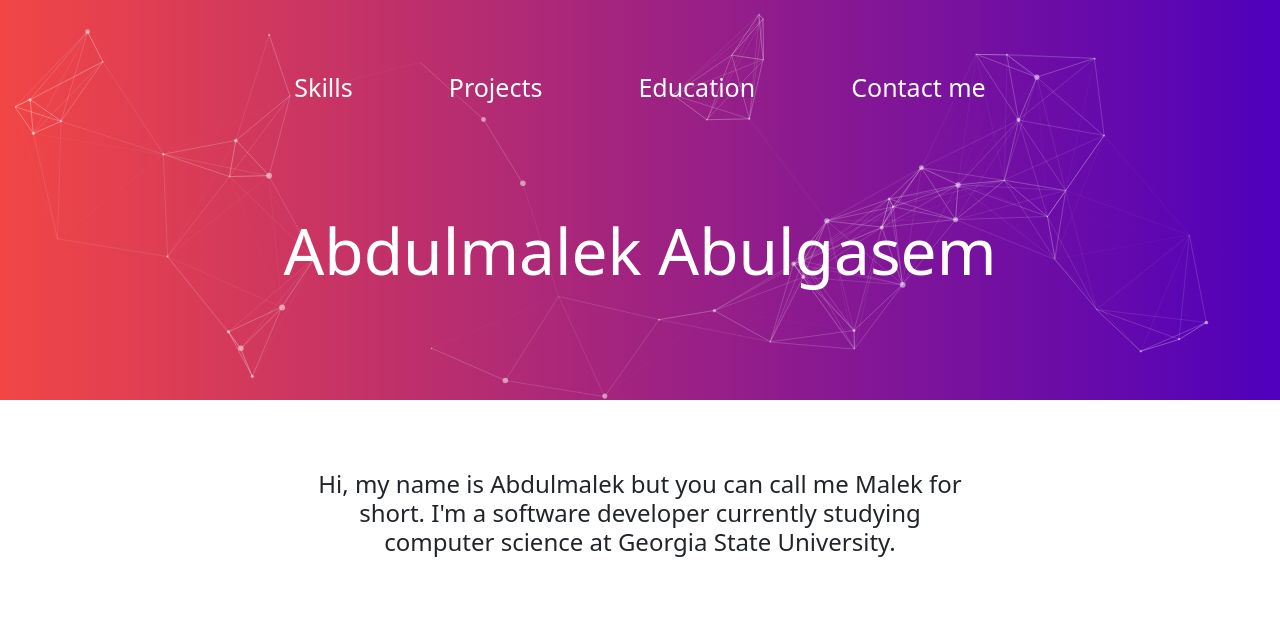
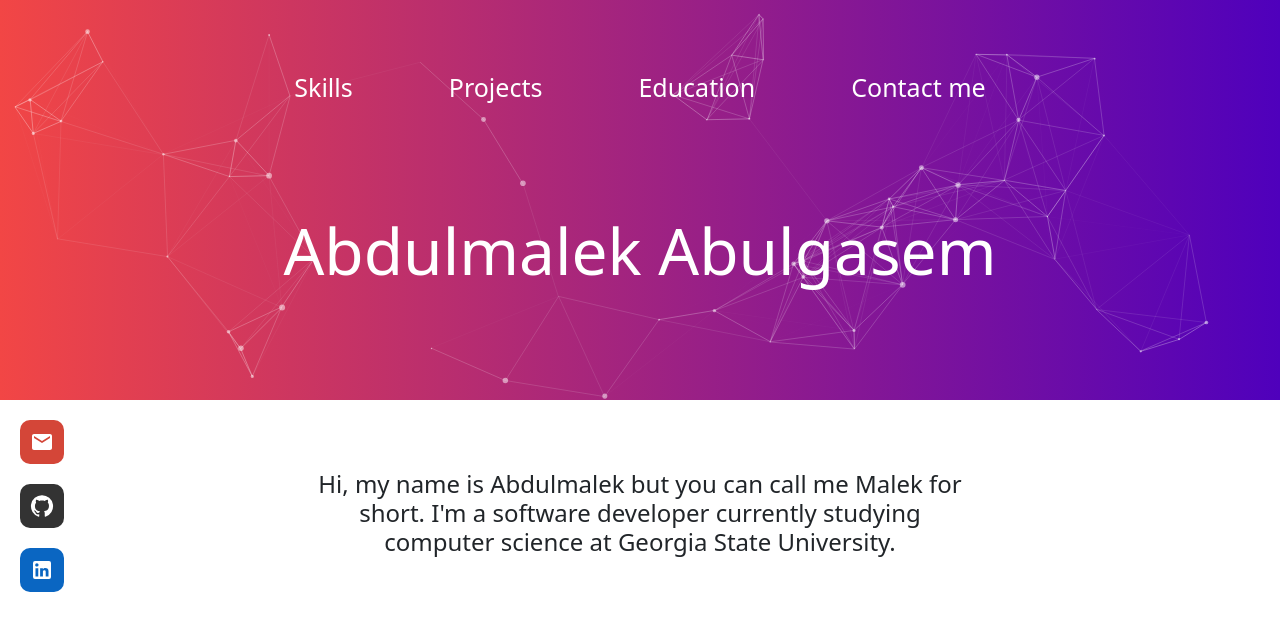
Before and after one commit to MalekRockie/port_project, a React (Create React App) app: page / in a window 1280 px wide. Shown: the top 630 px of the page. Built offline with nearby package versions, Linux system fonts and the light colour scheme.

Commit message:
added contact UIs for Email, LinkedIn and, GitHub that would render on left side of screen

```diff
--- a/package.json
+++ b/package.json
@@ -5,6 +5,7 @@
   "dependencies": {
     "@emotion/react": "^11.11.1",
     "@emotion/styled": "^11.11.0",
+    "@mui/icons-material": "^5.14.0",
     "@mui/material": "^5.14.0",
     "@testing-library/jest-dom": "^5.16.5",
     "@testing-library/react": "^13.4.0",
--- a/src/components/homepage.jsx
+++ b/src/components/homepage.jsx
@@ -1,6 +1,6 @@
 import React, { useEffect } from 'react';
 import HeaderPage from './Headerpage';
-import { Box, Button } from '@mui/material';
+import { Box, Button, Tooltip, IconButton } from '@mui/material';
 import AOS from 'aos';
 import 'aos/dist/aos.css';
 import ReactLogo from './images/logo-react-svgrepo-com.svg';
@@ -9,6 +9,36 @@ import PostgresLogo from './images/postgresql.svg';
 import AndroidStudio from './images/android-studio-icon.svg'
 import JavaLogo from './images/java-horizontal.svg'
 import Footer from './footer';
+import EmailIcon from '@mui/icons-material/Email';
+import GitHubIcon from '@mui/icons-material/GitHub';
+import LinkedInIcon from '@mui/icons-material/LinkedIn';
+
+
+
+const boxStyle = {
+  position: 'fixed',
+  left: '0',
+  display: 'flex',
+  flexDirection: 'column',
+  justifyContent: 'center',
+  alignItems: 'center',
+  padding: '10px',
+  transition: '0.5s',
+  zIndex: 100
+};
+
+
+// Style for the individual icon containers
+const iconContainerStyle = {
+  display: 'flex',
+  alignItems: 'center',
+  color: '#fff',
+  padding: '10px',
+  margin: '10px',
+  borderRadius: '10px',
+  transition: '0.5s',
+  zIndex: 1
+};
 
 export default function Homepage() {
   useEffect(() => {
@@ -21,7 +51,26 @@ export default function Homepage() {
     <div>
       <HeaderPage/>
 
+    {/* The boxes */}
+    <Box style={boxStyle}>
+            <Tooltip title="Email">
+              <IconButton style={{ ...iconContainerStyle, backgroundColor: '#D44638' }} href="#">
+                <EmailIcon />
+              </IconButton>
+            </Tooltip>
 
+            <Tooltip title="GitHub">
+              <IconButton style={{ ...iconContainerStyle, backgroundColor: '#333' }} href="#">
+                <GitHubIcon />
+              </IconButton>
+            </Tooltip>
+
+            <Tooltip title="LinkedIn">
+              <IconButton style={{ ...iconContainerStyle, backgroundColor: '#0A66C2' }} href="#">
+                <LinkedInIcon />
+              </IconButton>
+            </Tooltip>
+          </Box>
 
       <div style={{paddingTop: '70px', display: 'flex', justifyContent: 'center'}}>
         <h4 data-aos="fade-up" style={{maxWidth: '650px'}} >Hi, my name is Abdulmalek but you can call me Malek for short.
@@ -66,7 +115,7 @@ export default function Homepage() {
             <div style={{ display: 'flex', alignItems: 'center', marginTop: '10px' }}>
               <p style={{ marginRight: '10px' }}><b>Tools:</b></p>
               <img src={ReactLogo} alt="React" style={{ width: '35px', height: '35px', marginRight: '7px' }}/>
-              <img src={JavaLogo} alt="Java" style={{ width: '85px', height: '35px', marginRight: '7px' }}/>
+              <img src={JavaLogo} alt="Java" style={{ width: '95px', height: '35px', marginRight: '7px' }}/>
               <img src={SpringBootLogo} alt="Spring Boot" style={{ width: '70px', height: '40px', marginRight: '7px' }}/>
               <img src={PostgresLogo} alt="PostgreSQL" style={{ width: '35px', height: '35px', marginRight: '7px' }}/>
             </div>
@@ -92,7 +141,7 @@ export default function Homepage() {
           <img
             style={{ width: '50%', objectFit: 'cover', borderRadius: '5px', marginRight: '20px' }}
             src="image-place-holder"
-            alt="Description 3"
+            alt="Project 2"
           />
 
           <div
@@ -108,7 +157,7 @@ export default function Homepage() {
 
             <div style={{ display: 'flex', alignItems: 'center', marginTop: '10px' }}>
               <p style={{ marginRight: '10px' }}>Tools:</p>
-              <img src={JavaLogo} alt="Java" style={{ width: '85px', height: '35px', marginRight: '7px' }}/>
+              <img src={JavaLogo} alt="Java" style={{ width: '95px', height: '35px', marginRight: '7px' }}/>
               <img src={AndroidStudio} alt="Android Studio" style={{width: '35px', height: '35px', marginRight: '7px' }}/>
             </div>
 
@@ -133,7 +182,7 @@ export default function Homepage() {
           <img
             style={{ width: '50%', objectFit: 'cover', borderRadius: '5px', marginRight: '20px' }}
             src="image-place-holder"
-            alt="Description 3"
+            alt="Project 3"
           />
 
             <div
@@ -151,7 +200,7 @@ export default function Homepage() {
 
             <div style={{ display: 'flex', alignItems: 'center', marginTop: '10px' }}>
               <p style={{ marginRight: '10px' }}>Tools:</p>
-              <img src={JavaLogo} alt="Java" style={{ width: '85px', height: '35px', marginRight: '7px' }}/>
+              <img src={JavaLogo} alt="Java" style={{ width: '95px', height: '35px', marginRight: '7px' }}/>
               <img src={AndroidStudio} alt="Android Studio" style={{width: '35px', height: '35px', marginRight: '7px' }}/>
             </div>
 
```
Also changed, not shown: 1 other file (tests, documents, lock files or other folders).
